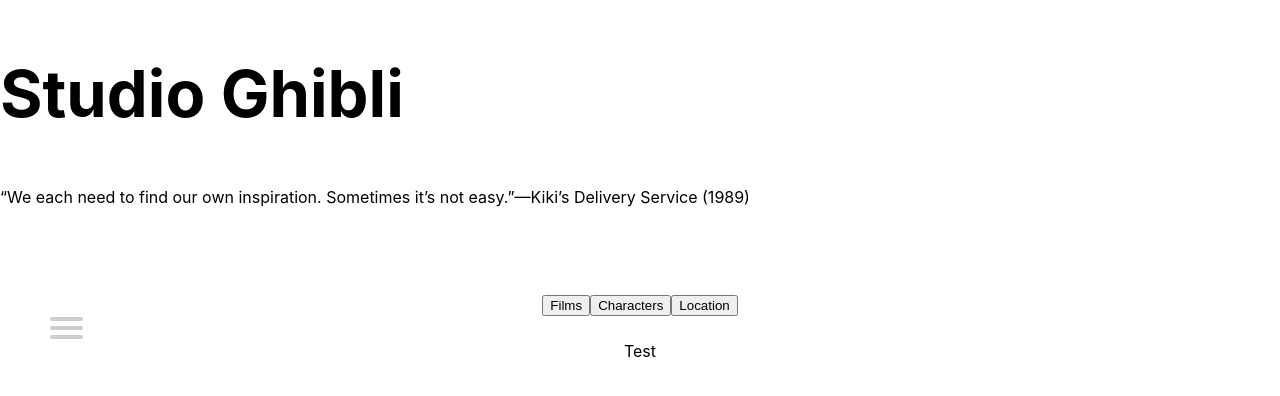
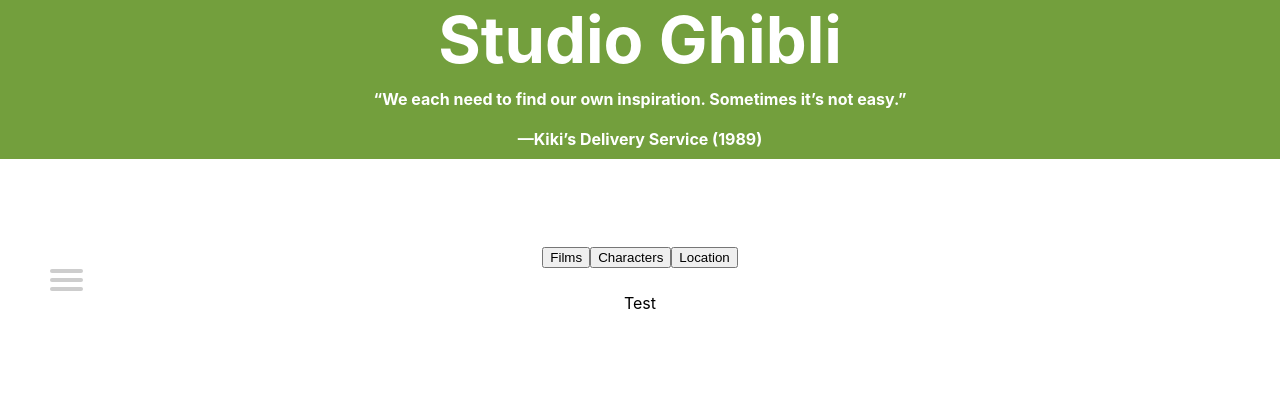
Before and after one commit to B-Coyle/StudioGhibli, a React app: page / in a window 1280 px wide. Built offline with nearby package versions, Linux system fonts and the light colour scheme; no server answers; a web font is replaced by a local one.

Commit message:
Update css styling for App

```diff
--- a/src/components/App/App.css
+++ b/src/components/App/App.css
@@ -1,17 +1,20 @@
-body {
-  display: grid;
-
-
+.header{
+  display: flex;
+  flex-direction: column;
+  background-color: #739f3d;
 }
 
-.header-title {
+.main-title,
+.quote {
+  margin: 0;
+  color:white;
   display: flex;
-  flex-wrap: wrap;
   justify-content: center;
 }
 
-.main-title {
-  font-size: 65px;
+.quote {
+  padding: 10px;
+  font-weight: bolder;
 }
 
 hr {
--- a/src/components/App/App.js
+++ b/src/components/App/App.js
@@ -36,11 +36,13 @@
   render() {
     return (
       <section className="App mainBody">
-        <h1 className="main-title">Studio Ghibli</h1>
-        <p>
-          “We each need to find our own inspiration. Sometimes it’s not
-          easy.”—Kiki’s Delivery Service (1989)
-        </p>
+          <div className="header">
+            <h1 className="main-title">Studio Ghibli</h1>
+            <p className="quote">
+              “We each need to find our own inspiration. Sometimes it’s not
+              easy.”</p>
+              <p className="quote">—Kiki’s Delivery Service (1989)</p>
+          </div>
         <main>
           <div className="Nav">
             <Nav />
--- a/src/components/Button/Button.js
+++ b/src/components/Button/Button.js
@@ -1,5 +1,5 @@
 import React from 'react';
-// import './Button.scss';
+import './Button.css';
 import PropTypes from 'prop-types';
 
 export default function Button() {
--- a/src/index.css
+++ b/src/index.css
@@ -1,4 +1,3 @@
-
 body {
   margin: 0;
   padding: 0;
```
Also changed, not shown: src/components/Button/Button.css (added), src/images/header.jpg (added).
